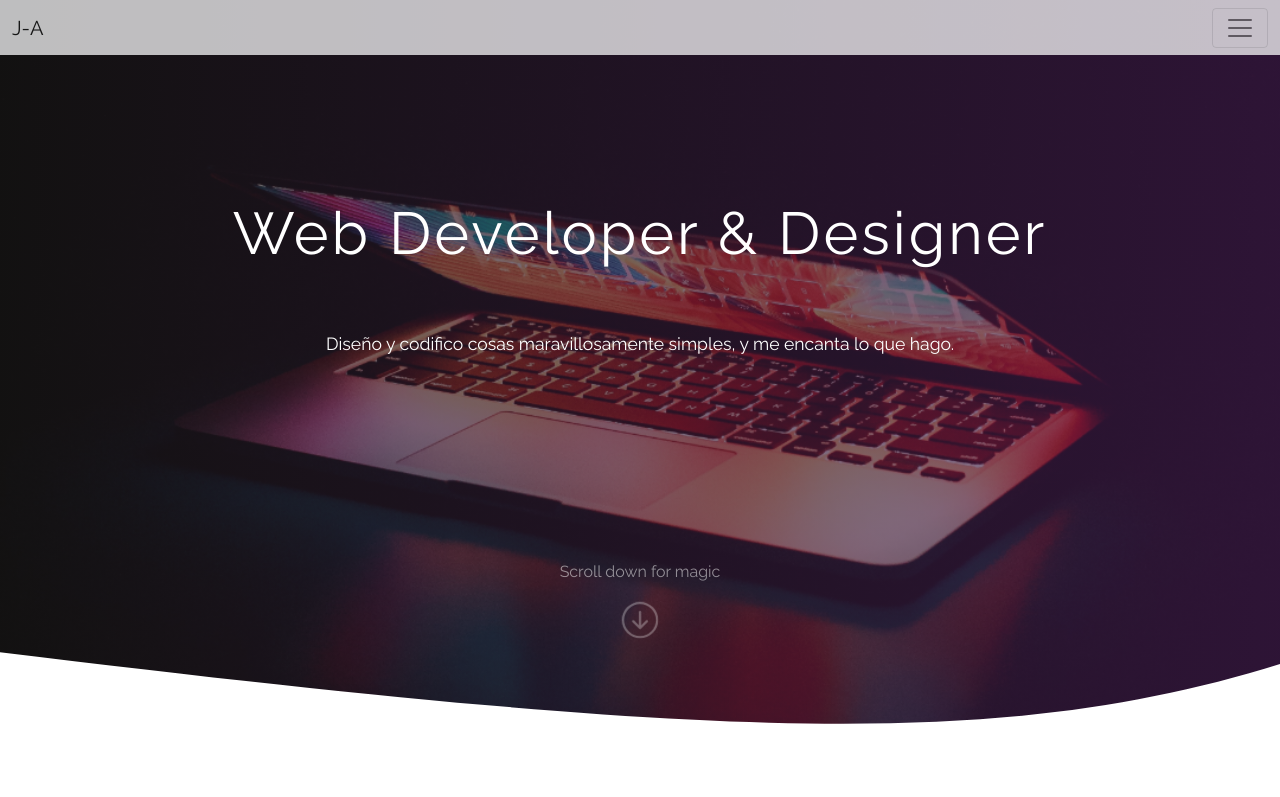
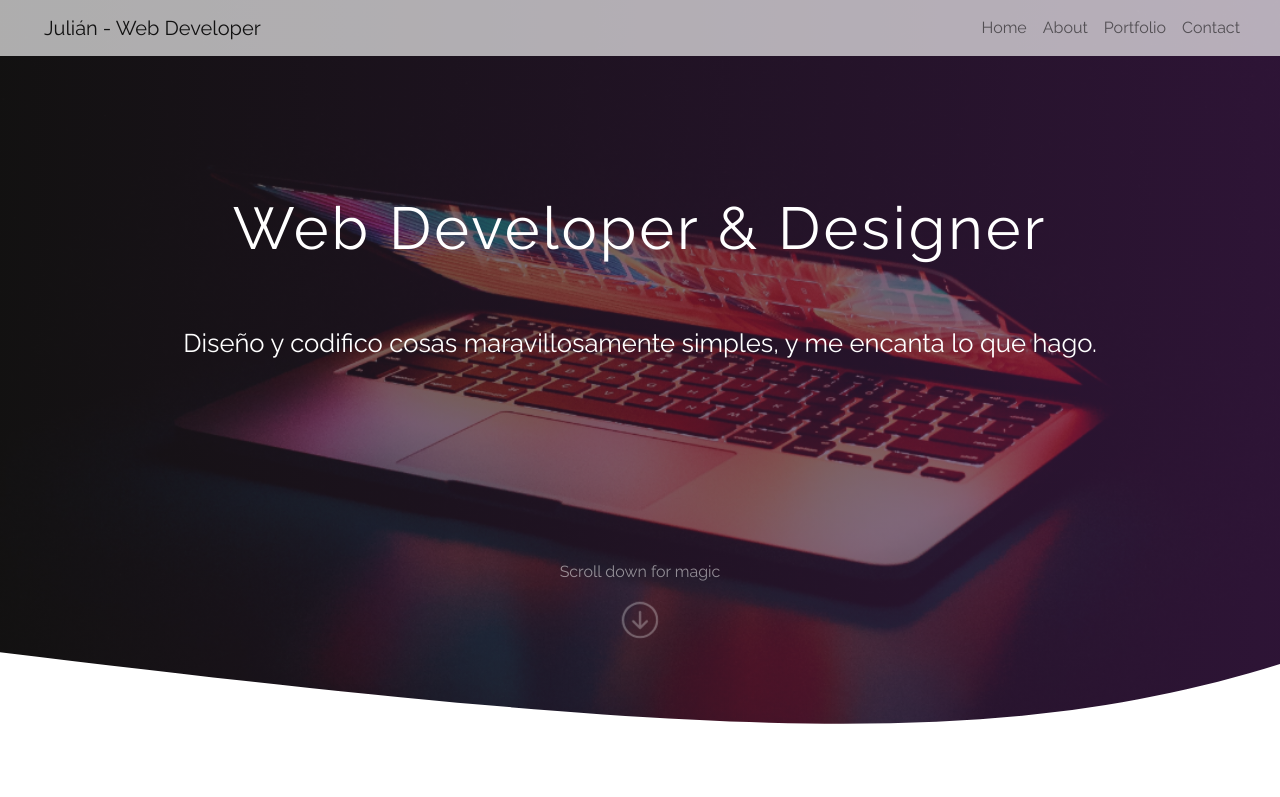
Before and after one commit to AmorosJulian/portfolio, a website: page index.html in a window 1280 px wide. Shown: the top 797 px of the page. Drawn offline with nearby package versions, Linux system fonts and the light colour scheme.

Commit message:
nuevo navbar

```diff
--- a/index.html
+++ b/index.html
@@ -40,38 +40,34 @@
 
 <body>
     <header id="top">
-        <!-- NAVBAR DESKTOP -->
-        <nav class="navbar navbar-light bg-light fixed-top opacity-75 " style="height: 55px;">
+        <!-- NAVBAR -->
+        <nav class="navbar navbar-expand-lg navbar-light fixed-top">
             <div class="container-fluid">
-              <a class="navbar-brand " href="#top">J-A</a>
-              <button class="navbar-toggler " type="button" data-bs-toggle="offcanvas" data-bs-target="#offcanvasNavbar" aria-controls="offcanvasNavbar">
+                <a class="navbar-brand" href="#top">Julián - Web Developer</a>
+                <button class="navbar-toggler" type="button" data-bs-toggle="collapse"
+                    data-bs-target="#navbarTogglerDemo02" aria-controls="navbarTogglerDemo02" aria-expanded="false"
+                    aria-label="Toggle navigation">
                     <span class="navbar-toggler-icon"></span>
                 </button>
-              <div class="offcanvas offcanvas-end" tabindex="-1" id="offcanvasNavbar" aria-labelledby="offcanvasNavbarLabel">
-                <div class="offcanvas-header">
-                  <h5 class="offcanvas-title" id="offcanvasNavbarLabel">¿A dónde vamos?</h5>
-                  <button type="button" class="btn-close text-reset" data-bs-dismiss="offcanvas" aria-label="Close"></button>
                 </div>
-                <div class="offcanvas-body">
-                  <ul class="navbar-nav justify-content-end flex-grow-1 pe-3">
-                    <li class="nav-item text-center">
-                      <a class="nav-link" aria-current="page" href="#top"><strong>Home</strong></a>
+                    <div class="collapse navbar-collapse" id="navbarTogglerDemo02">
+                        <ul class="navbar-nav me-auto mb-2 mb-lg-0">
+                            <li class="nav-item">
+                                <a class="nav-link" aria-current="page" href="#top">Home</a>
                             </li>
-                    <li class="nav-item text-center">
-                      <a class="nav-link" href="#sectionAbout"><strong>About</strong></a>
+                            <li class="nav-item">
+                                <a class="nav-link" href="#sectionAbout">About</a>
                             </li>
-                    <li class="nav-item text-center">
-                        <a class="nav-link" href="#sectionPortfolio"><strong>Portfolio</strong></a>
+                            <li class="nav-item">
+                                <a class="nav-link" href="#sectionPortfolio">Portfolio</a>
                             </li>
-                      <li class="nav-item text-center">
-                        <a class="nav-link" href="#sectionContact"><strong>Contact</strong></a>
+                            <li class="nav-item">
+                                <a class="nav-link" href="#sectionContact">Contact</a>
                             </li>
                         </ul>
                     </div>
             </div>
-            </div>
         </nav>
-          <!-- NAVBAR MOBILE -->
 
 
         <section class="header-container d-flex justify-content-center align-items-center flex-column">
@@ -338,8 +334,8 @@
                         </div>
                     </form>
                 </div>
-                <div class="d-none d-sm-block" style="height: 250px; overflow: hidden;"><svg viewBox="0 0 500 150" preserveAspectRatio="none"
-                        style="height: 100%; width: 100%;">
+                <div class="d-none d-sm-block" style="height: 250px; overflow: hidden;"><svg viewBox="0 0 500 150"
+                        preserveAspectRatio="none" style="height: 100%; width: 100%;">
                         <path d="M-10.44,18.25 C99.60,81.41 268.34,96.20 524.54,56.73 L500.00,150.00 L0.00,150.00 Z"
                             style="stroke: none; fill: rgb(0, 0, 0);"></path>
                     </svg>
--- a/scss/base/_colors.scss
+++ b/scss/base/_colors.scss
@@ -14,3 +14,4 @@ rgb(247, 72, 101)
 lightgray
 #ff8fa3
 #ffffff
+hsla(0, 0%, 100%, 0.658)
--- a/scss/components/_footer.scss
+++ b/scss/components/_footer.scss
@@ -1,8 +1,10 @@
 // CONTACT
+
 .bg-contact {
     background-color: nth($color, 6 );
     width: 100%;
     height: 100%;
+    margin-top: 5rem;
 
     .container-form {
         margin-top: 6rem;
--- a/scss/components/_header.scss
+++ b/scss/components/_header.scss
@@ -32,7 +32,7 @@ header {
 
                  h2 {
                      padding-top: 3.5rem;
-                     font-size: 1.1rem;
+                     font-size: 1.6rem;
                      font-weight: lighter;
                  }
              }
@@ -48,3 +48,10 @@ header {
                 width: 100vw;
              }
 }
+
+// NAVBAR
+header nav {
+    background-color: nth($color, 16 );
+    padding-right: 2rem;
+    padding-left: 2rem;
+}
--- a/scss/components/_main.scss
+++ b/scss/components/_main.scss
@@ -147,7 +147,7 @@
     margin: 4rem auto;
 }
 .card {
-    margin: 0 2rem;
+    margin: 0 2rem 4rem 2rem;
     padding: 1rem;
     border: none;
 }
```
Also changed, not shown: css/style.css, 1 other file. Lines whose indentation alone changed are shown as unchanged.
